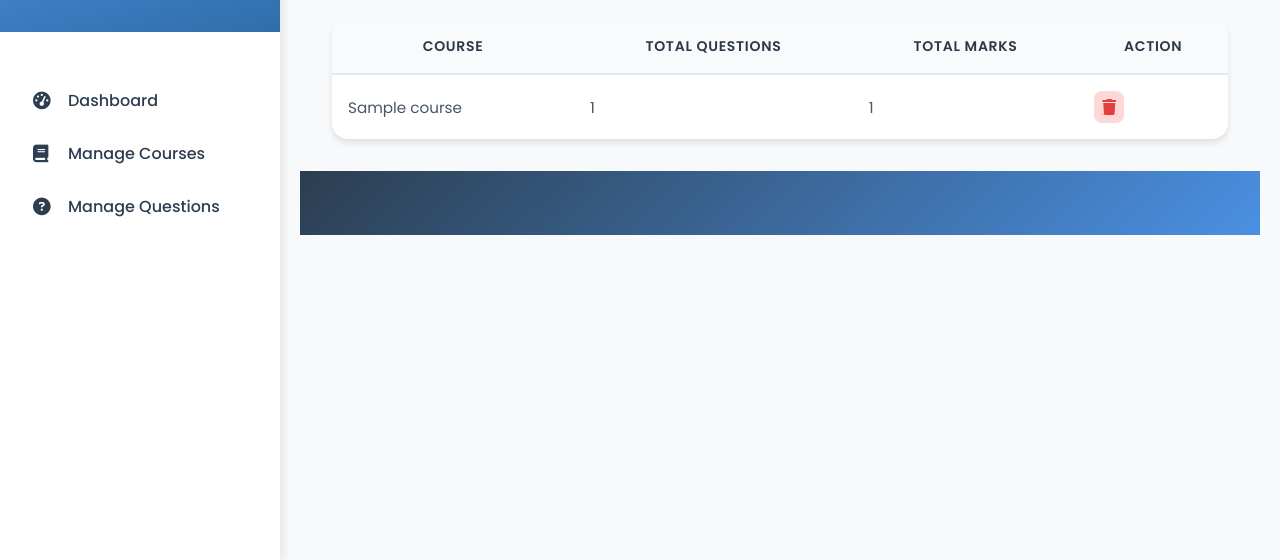
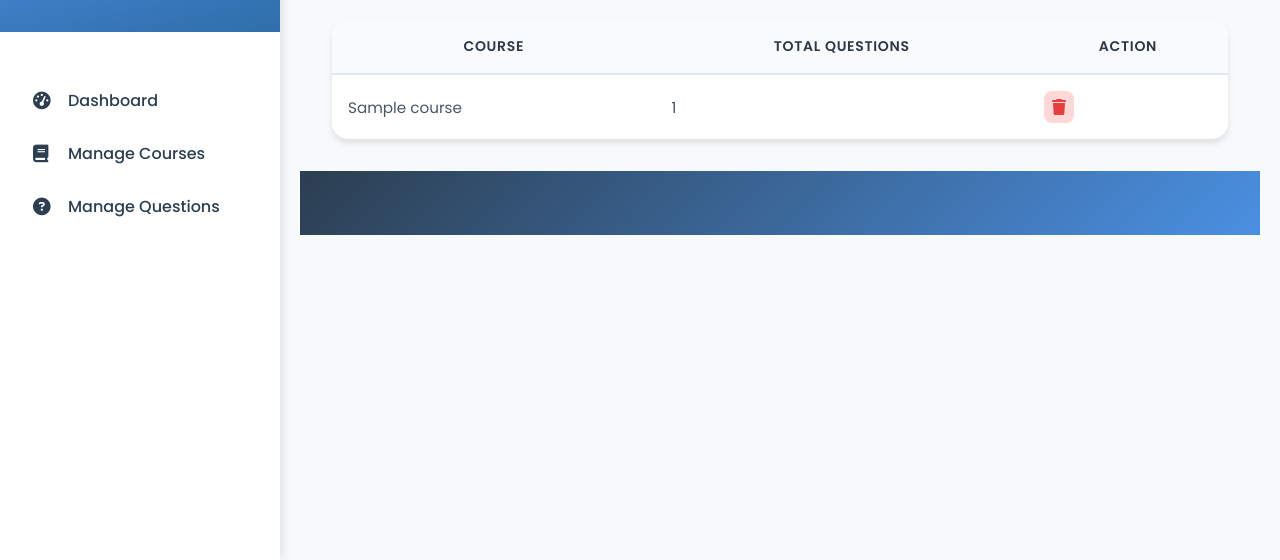
Before and after one commit to I-am-Vinay/online-exam-new, a Django app: template templates/teacher/teacher_view_exam.html in a window 1280 px wide. Shown: the part 240-800 px from the top of the page. Run offline with Django 3.2, Linux system fonts and the light colour scheme; the template is opened without the code that fills it: most values are stand-ins (such as "Sample title", 1, 10 or a date in 2020).

Commit message:
updated teacher_view_exam

```diff
--- a/templates/teacher/teacher_view_exam.html
+++ b/templates/teacher/teacher_view_exam.html
@@ -178,7 +178,6 @@
                 <tr>
                     <th>Course</th>
                     <th>Total Questions</th>
-                    <th>Total Marks</th>
                     <th>Action</th>
                 </tr>
             </thead>
@@ -187,7 +186,6 @@
                 <tr>
                     <td data-label="Course">{{t.course_name}}</td>
                     <td data-label="Total Questions">{{t.question_number}}</td>
-                    <td data-label="Total Marks">{{t.total_marks}}</td>
                     <td data-label="Action">
                         <a href="{% url 'delete-exam' t.id %}" class="action-btn" title="Delete Course">
                             <i class="fas fa-trash"></i>
```
